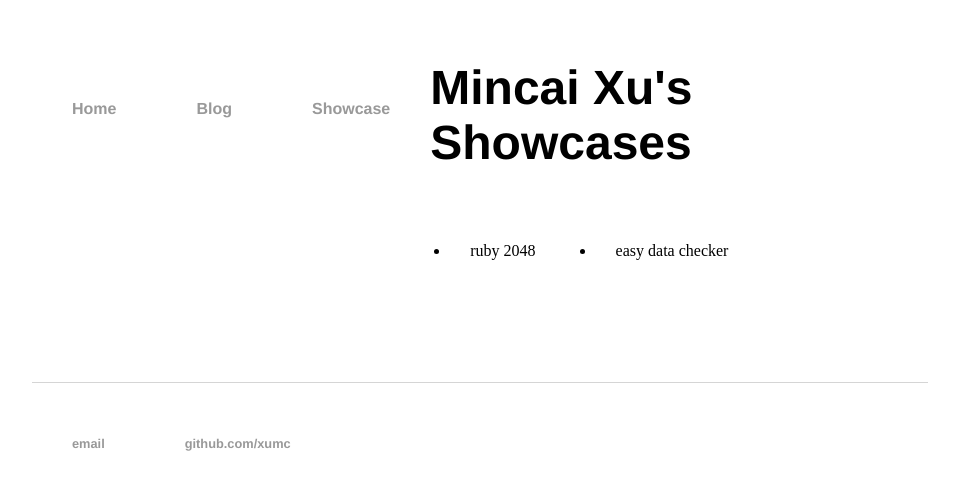
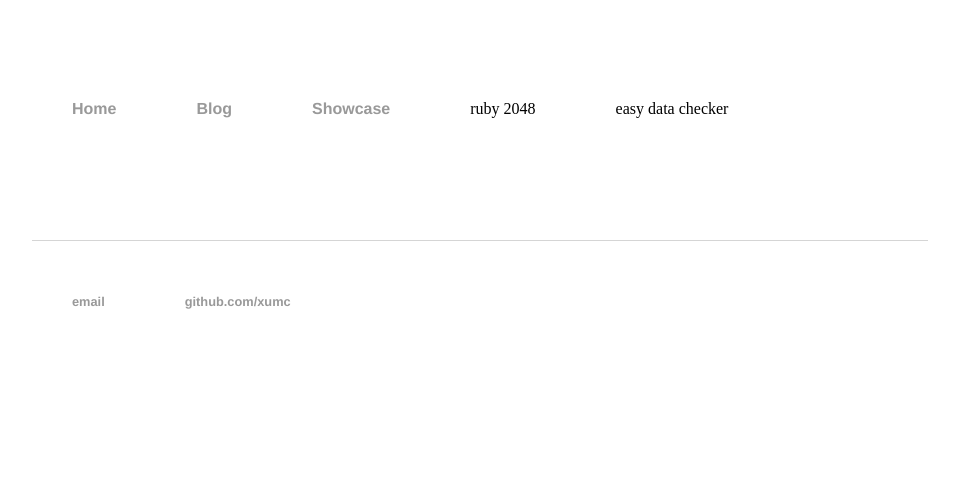
Before and after one commit to xumc/xumc.github.io, a Jekyll site: the page built from showcase/index.html, in a window 1280 px wide. Shown: the top 490 px of the page, without its empty margins (160-1119 px from the left). Built offline with Jekyll 4.4.1, drawn with Linux system fonts in a browser that asks for light colours.

Commit message:
add showcase

```diff
--- a/showcase/index.html
+++ b/showcase/index.html
@@ -8,11 +8,11 @@ title: Mincai Xu's Showcases
         height: 100px;
         margin: 20px;
         padding: 20px;
+        list-style: none;
         float: left;
     }
 </style>
 
-	<h1>{{ page.title }}</h1>
 <ul>
     <li>
         ruby 2048
@@ -21,4 +21,5 @@ title: Mincai Xu's Showcases
         easy data checker
     </li>
 </ul>
+
 <div style="clear:both;"></div>
```
Lines whose indentation alone changed are shown as unchanged.
